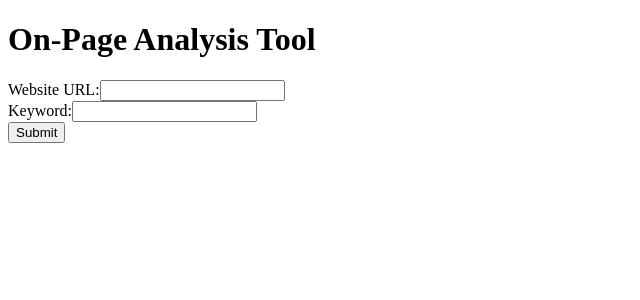
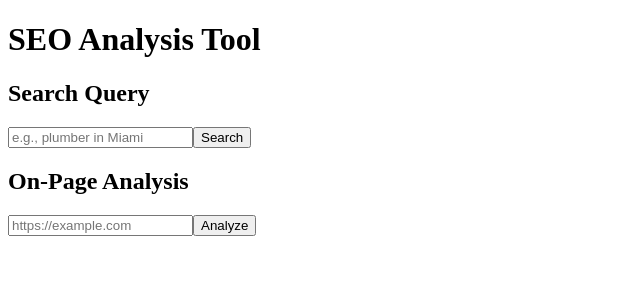
Before and after one commit to Saberstacks/CompApp2, a Next.js app: page / in a window 1280 px wide. Shown: the top 300 px of the page, without its empty margins (0-640 px from the left). Built offline with nearby package versions, Linux system fonts and the light colour scheme.

Commit message:
Update index.js

```diff
--- a/pages/index.js
+++ b/pages/index.js
@@ -2,47 +2,52 @@ import { useState } from 'react';
 import { useRouter } from 'next/router';
 
 export default function HomePage() {
+  const [query, setQuery] = useState('');
   const [url, setUrl] = useState('');
-  const [keyword, setKeyword] = useState('');
   const router = useRouter();
 
-  const handleSubmit = (event) => {
+  const handleSearchSubmit = (event) => {
     event.preventDefault();
+    if (query.trim()) {
+      router.push(`/results?query=${encodeURIComponent(query)}`);
+    }
+  };
 
-    // Ensure the URL and keyword are not empty
-    if (url.trim() && keyword.trim()) {
-      // Redirect to results page with query parameters
-      router.push(`/results?url=${encodeURIComponent(url)}&keyword=${encodeURIComponent(keyword)}`);
+  const handleAnalysisSubmit = (event) => {
+    event.preventDefault();
+    if (url.trim()) {
+      router.push(`/analyze?url=${encodeURIComponent(url)}`);
     }
   };
 
   return (
     <div>
-      <h1>On-Page Analysis Tool</h1>
-      <form onSubmit={handleSubmit}>
-        <div>
-          <label htmlFor="url">Website URL:</label>
+      <h1>SEO Analysis Tool</h1>
+
+      {/* Search Query Form */}
+      <form onSubmit={handleSearchSubmit}>
+        <h2>Search Query</h2>
+        <input
+          type="text"
+          placeholder="e.g., plumber in Miami"
+          value={query}
+          onChange={(e) => setQuery(e.target.value)}
+          required
+        />
+        <button type="submit">Search</button>
+      </form>
+
+      {/* On-Page Analysis Form */}
+      <form onSubmit={handleAnalysisSubmit}>
+        <h2>On-Page Analysis</h2>
         <input
           type="url"
-            id="url"
-            name="url"
+          placeholder="https://example.com"
           value={url}
           onChange={(e) => setUrl(e.target.value)}
           required
         />
-        </div>
-        <div>
-          <label htmlFor="keyword">Keyword:</label>
-          <input
-            type="text"
-            id="keyword"
-            name="keyword"
-            value={keyword}
-            onChange={(e) => setKeyword(e.target.value)}
-            required
-          />
-        </div>
-        <button type="submit">Submit</button>
+        <button type="submit">Analyze</button>
       </form>
     </div>
   );
```
Lines whose indentation alone changed are shown as unchanged.
